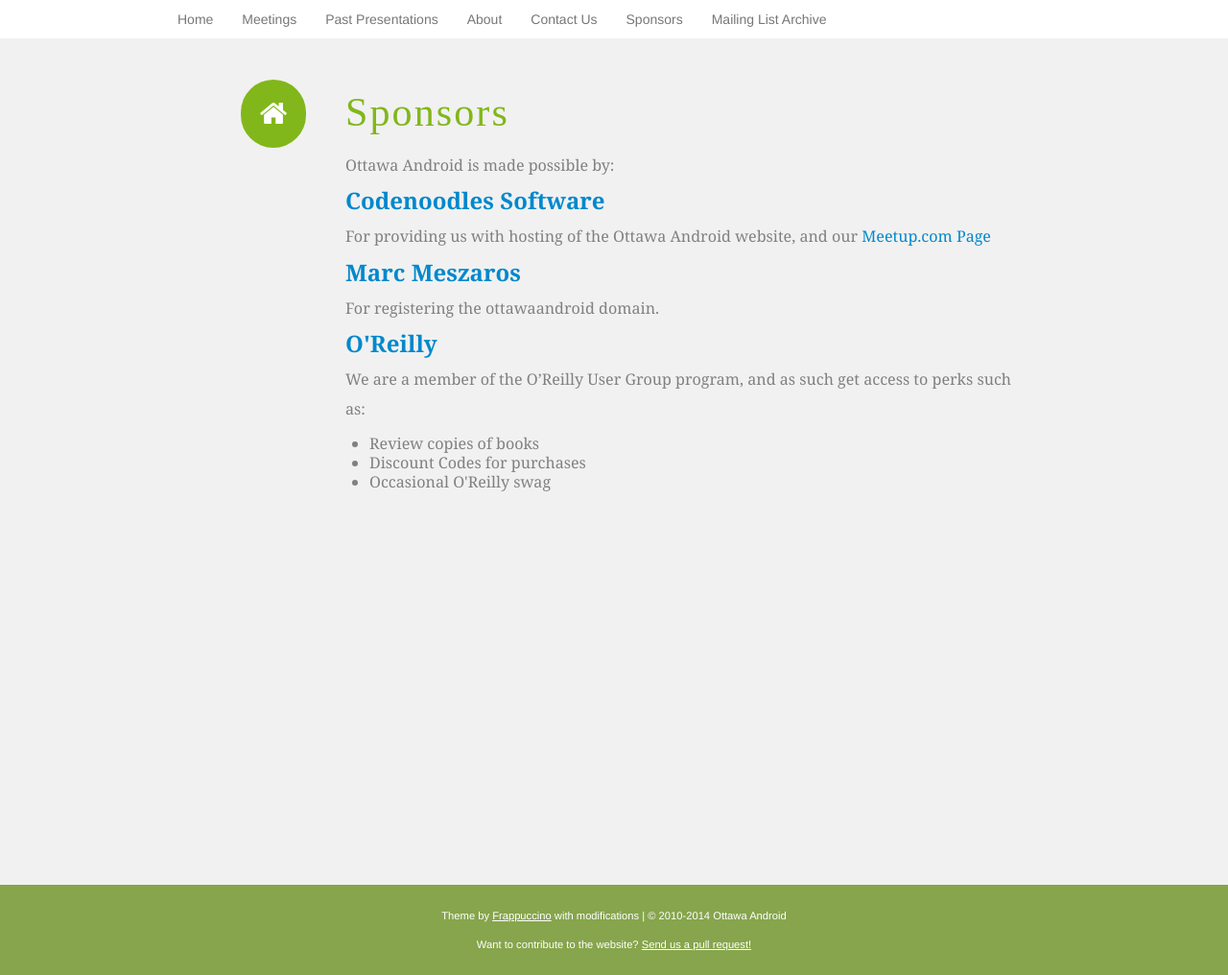
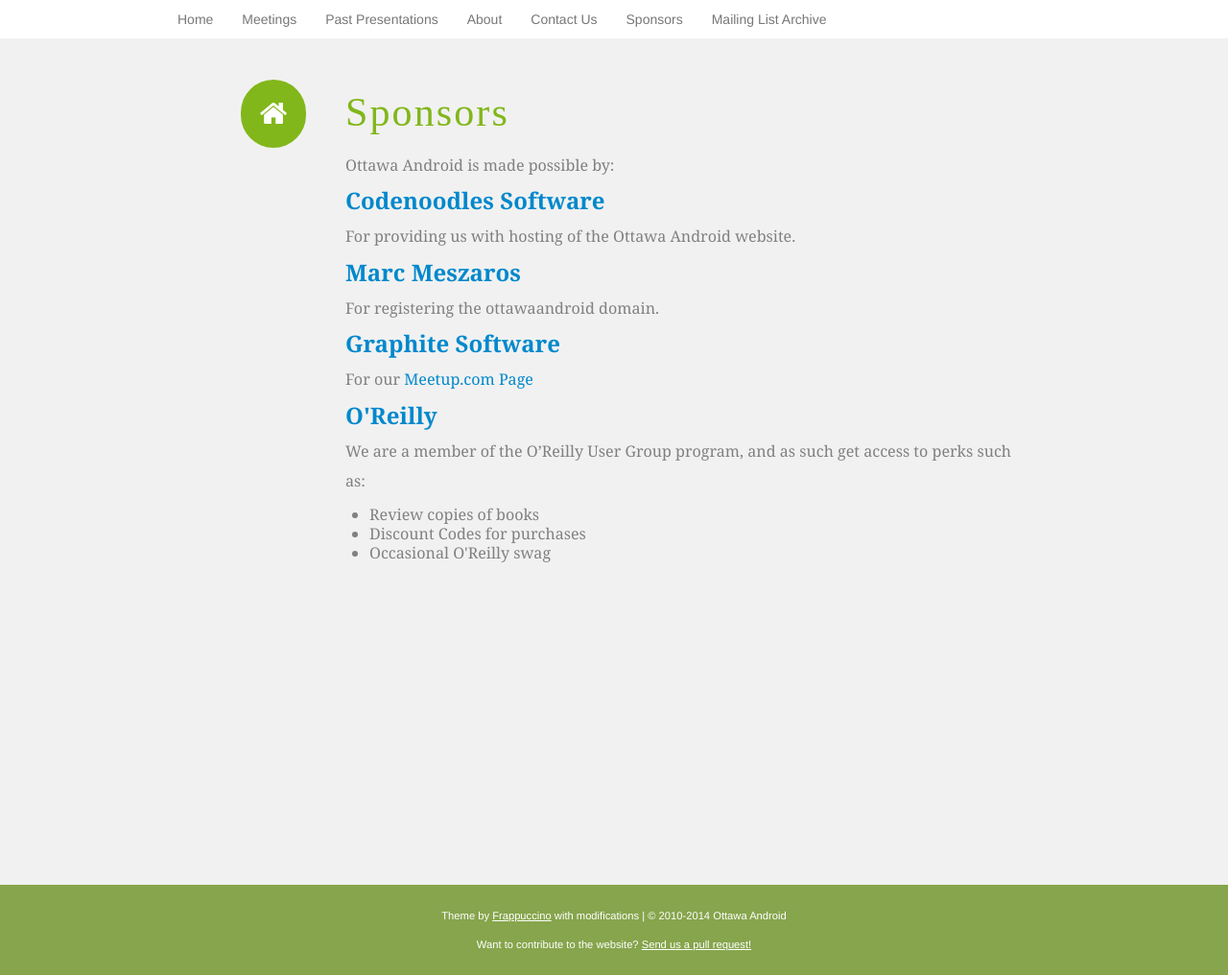
Before and after one commit to ottawaandroid/ottawaandroid.github.io, a Jekyll site: the page built from sponsors/index.md, in a window 1280 px wide. Shown: the whole page at 96% size. Built offline with Jekyll 4.4.1, drawn with Linux system fonts in a browser that asks for light colours; some web fonts are replaced; Markdown is read by kramdown in place of the engine named in the settings.

Commit message:
Update index.md

```diff
--- a/sponsors/index.md
+++ b/sponsors/index.md
@@ -7,9 +7,11 @@
 ---
 Ottawa Android is made possible by:
 <h3><a href="http://www.codenoodles.ca">Codenoodles Software</a></h3>
-For providing us with hosting of the Ottawa Android website, and our <a href="http://www.meetup.com/ottawaandroid/">Meetup.com Page</a>
+For providing us with hosting of the Ottawa Android website.
 <h3><a href="http://marcmeszaros.ca/">Marc Meszaros</a></h3>
 For registering the ottawaandroid domain.
+<h3><a href="http://graphitesoftware.com/">Graphite Software</a></h3>
+For our <a href="http://www.meetup.com/Ottawa-Android/">Meetup.com Page</a>
 <h3><a href="http://oreilly.com">O'Reilly</a></h3>
 We are a member of the O'Reilly User Group program, and as such get access to perks such as:
 <ul>
```
